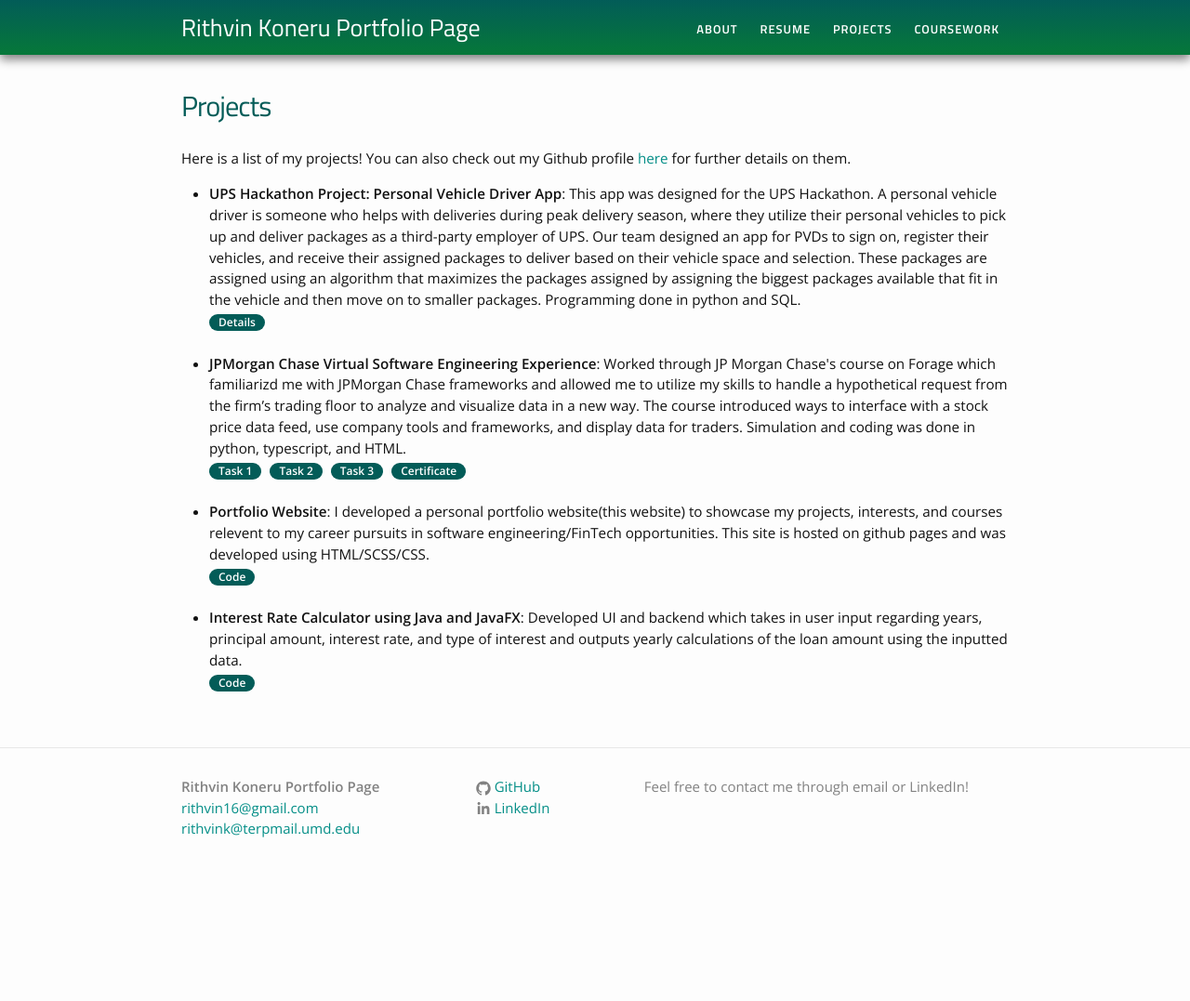
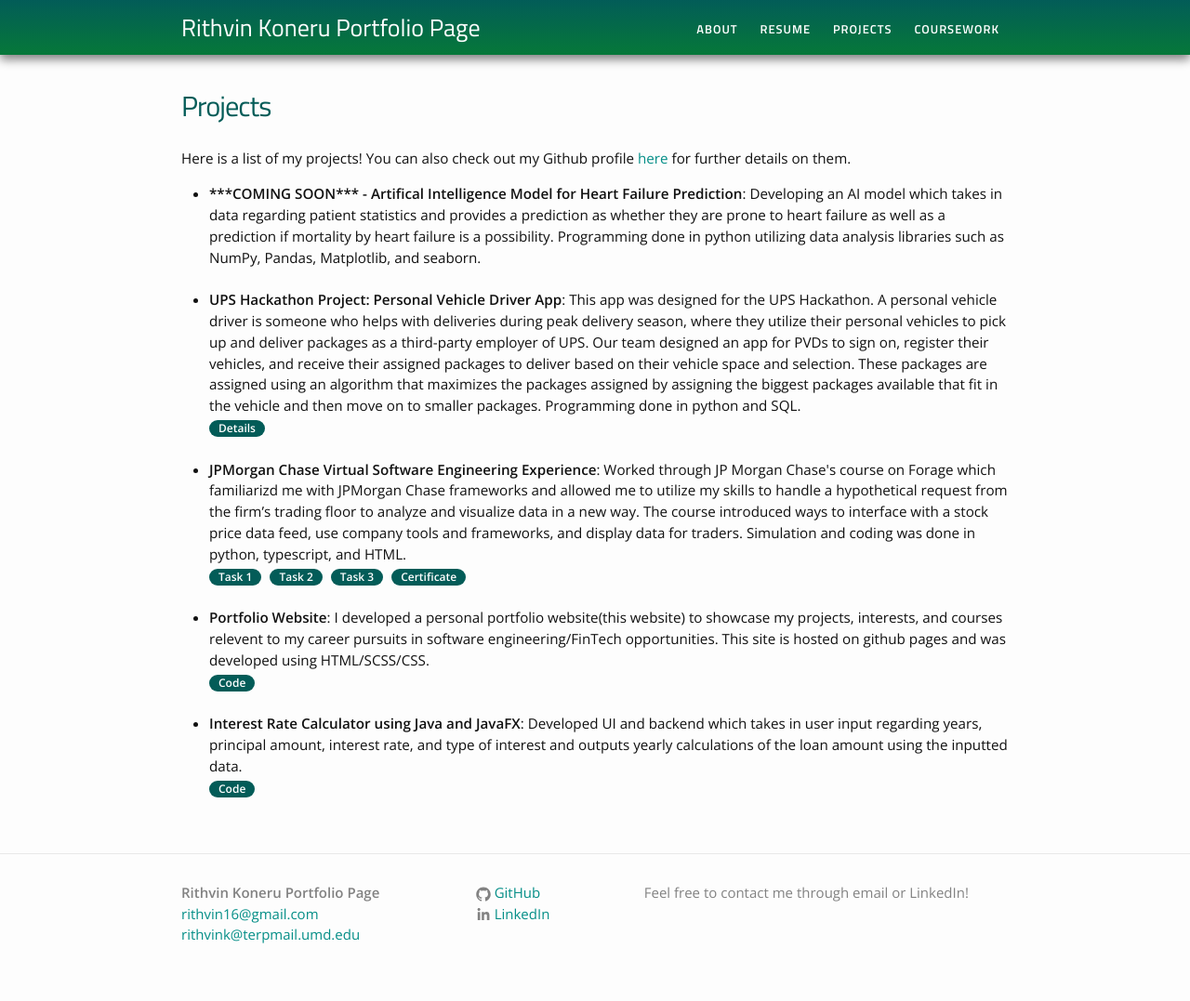
Before and after one commit to RithvinK/RithvinK.github.io, a Jekyll site: the page built from projects.md, in a window 1280 px wide. Shown: the whole page at 93% size. Built offline with Jekyll 4.4.1, drawn with Linux system fonts in a browser that asks for light colours; before the commit the page ends 963 px from its top, so only the background shows below that.

Commit message:
Update projects.md

```diff
--- a/projects.md
+++ b/projects.md
@@ -7,6 +7,9 @@ title: Projects
 Here is a list of my projects! You can also check out my Github profile <a href="https://github.com/RithvinK">here</a> for further details on them.
 
 <ul>
+	<li>
+		<b>***COMING SOON*** - Artifical Intelligence Model for Heart Failure Prediction</b>: Developing an AI model which takes in data regarding patient statistics and provides a prediction as whether they are prone to heart failure as well as a prediction if mortality by heart failure is a possibility. Programming done in python utilizing data analysis libraries such as NumPy, Pandas, Matplotlib, and seaborn. <br>
+	</li><br>
 	<li>
 		<b>UPS Hackathon Project: Personal Vehicle Driver App</b>: This app was designed for the UPS Hackathon. A personal vehicle driver is someone who helps with deliveries during peak delivery season, where they utilize their personal vehicles to pick up and deliver packages as a third-party employer of UPS. Our team designed an app for PVDs to sign on, register their vehicles, and receive their assigned packages to deliver based on their vehicle space and selection. These packages are assigned using an algorithm that maximizes the packages assigned by assigning the biggest packages available that fit in the vehicle and then move on to smaller packages. Programming done in python and SQL. <br>
 		<a href="/PVD_App_Pres.pdf"><div class="color-button">Details</div></a>
```
